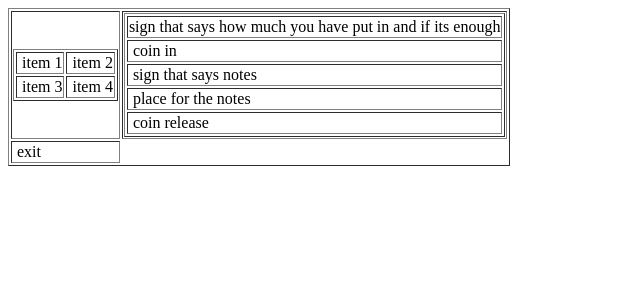
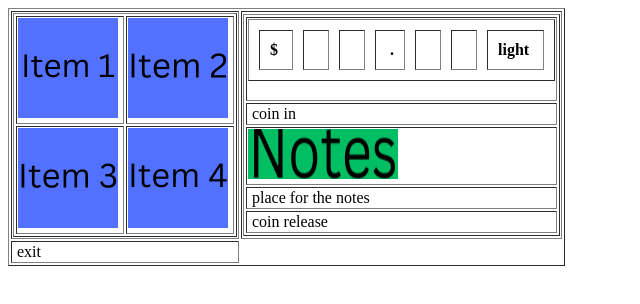
Before and after one commit to human-school/task-2-SDD, a plain HTML site: page index.html in a window 1280 px wide. Shown: the whole page, without its empty margins (0-640 px from the left). Drawn offline with Linux system fonts and the light colour scheme.

Commit message:
images
example images to be replaced later but will work for creating a link in

```diff
--- a/index.html
+++ b/index.html
@@ -11,12 +11,12 @@
       <td><table border="1">
   <tbody>
     <tr>
-      <td>&nbsp;item 1</td>
-      <td>&nbsp;item 2</td>
+      <td><img src="images/item-1.png" width="100" height="100" alt=""/>&nbsp;</td>
+      <td><img src="images/item-2.png" width="100" height="100" alt=""/>&nbsp;</td>
     </tr>
     <tr>
-      <td>&nbsp;item 3</td>
-      <td>&nbsp;item 4</td>
+      <td><img src="images/item-3.png" width="100" height="100" alt=""/>&nbsp;</td>
+      <td><img src="images/item-4.png" width="100" height="100" alt=""/>&nbsp;</td>
     </tr>
   </tbody>
 </table>
@@ -24,13 +24,25 @@
       <td ><table border="1">
         <tbody>
           <tr>
-            <td >sign that says how much you have put in and if its enough</td>
+            <td ><table width="100%" border="1" cellspacing="10" cellpadding="10">
+              <tbody>
+                <tr>
+                  <th scope="col">$&nbsp;</th>
+                  <th scope="col">&nbsp;</th>
+                  <th scope="col">&nbsp;</th>
+                  <th scope="col">&nbsp;.</th>
+                  <th scope="col">&nbsp;</th>
+                  <th scope="col">&nbsp;</th>
+                  <th scope="col">light&nbsp;</th>
+                </tr>
+              </tbody>
+            </table>              &nbsp;</td>
           </tr>
           <tr>
             <td>&nbsp;coin in</td>
           </tr>
           <tr>
-            <td>&nbsp;sign that says notes</td>
+            <td><img src="images/notes.png" width="150" height="50" alt=""/>&nbsp;</td>
           </tr>
           <tr>
             <td>&nbsp;place for the notes</td>
@@ -43,7 +55,6 @@
     </tr>
     <tr>
       <td>&nbsp;exit</td>
-
     </tr>
   </tbody>
 </table>
```
Also changed, not shown: images/item-1.png (added), images/item-2.png (added), images/item-3.png (added), images/item-4.png (added), images/notes.png (added).
